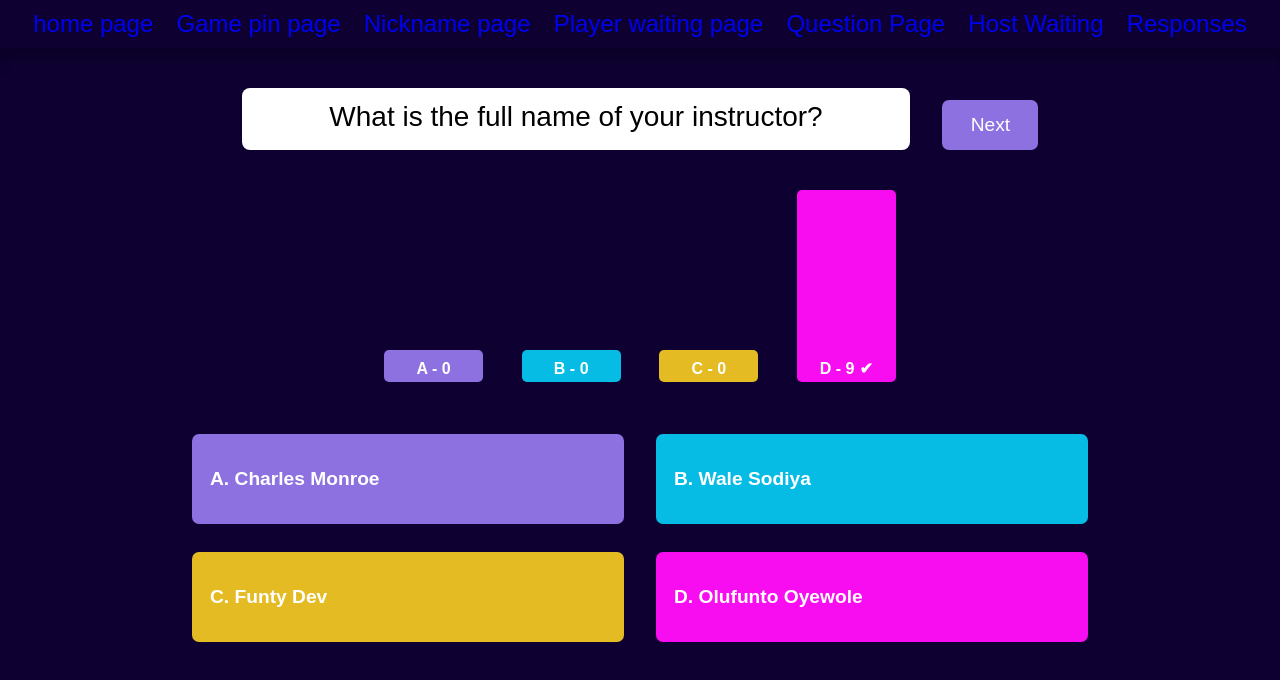
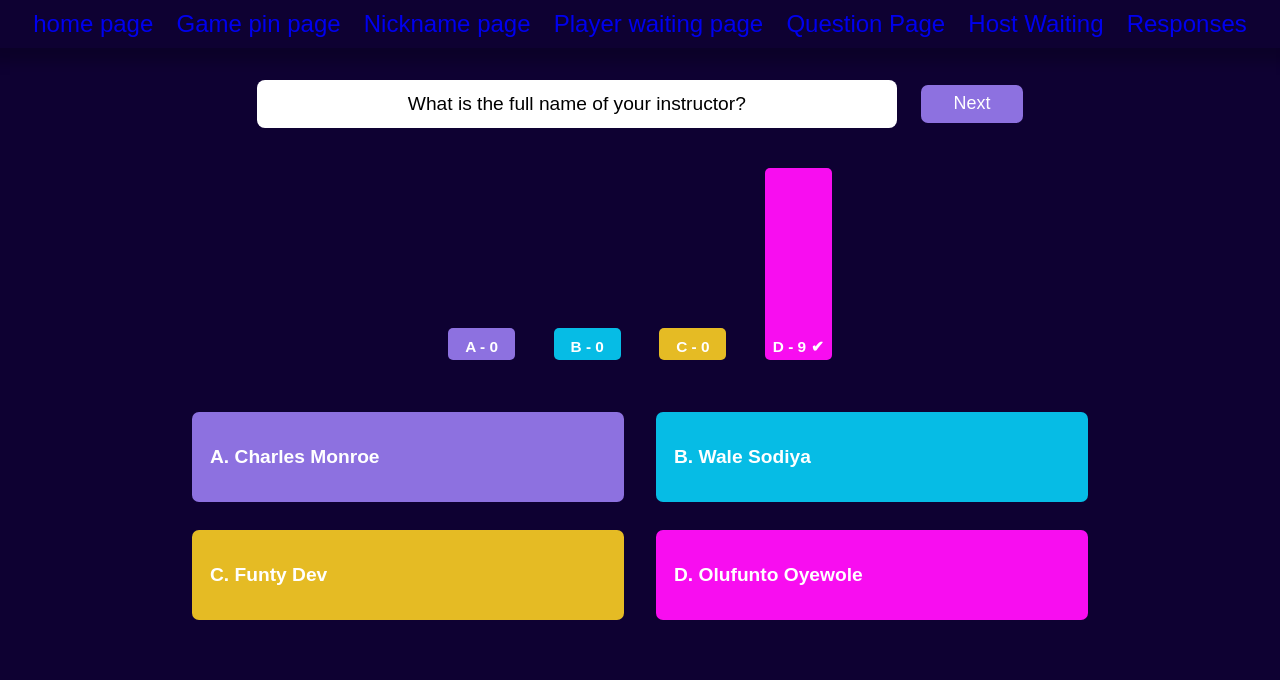
Before and after one commit to mr-funtor/class-kahoot, a React (Vite) app: page /responses in a window 1280 px wide. Shown: the top 680 px of the page. Built offline with nearby package versions, Linux system fonts and the light colour scheme; a web font is replaced by a local one.

Commit message:
styling adjustments

```diff
--- a/src/pages/hostSide/responseTracker/responseTracker.module.css
+++ b/src/pages/hostSide/responseTracker/responseTracker.module.css
@@ -152,7 +152,7 @@
 .barChart {
   display: flex;
   align-items: flex-end;
-  width: 40vmax;
+  width: 30vmax;
   height: 12rem;
   margin: 40px auto;
   gap: 3vmax;
@@ -173,7 +173,7 @@
 .labels {
   color: white;
   font-weight: bold;
-  font-size: 1rem;
+  font-size: 1.2vmax;
   position: absolute;
   width: 100%;
   bottom: 4px;
@@ -185,23 +185,28 @@
 
 .questions {
   display: flex;
-  place-content: center;
-  gap: 2rem;
+  align-items: center;
+  justify-content: center;
+  gap: 1.5rem;
 }
 
 .questionBox {
   background-color: white;
   color: black;
   text-align: center;
-  width: 55%;
+  width: 50vmax;
   padding: 0.8rem;
   margin-top: 0.5rem;
   border-radius: 0.5rem;
+  font-size: 1.5vmax;
+  margin: 0;
 }
 
 .next {
-  width: 6rem;
-  font-size: 1.2rem;
+  width: 8vmax;
+  margin: 0;
+  height: 3vmax;
+  font-size: 1.4vmax;
   font-family: inherit;
   background-color: hsla(255, 64%, 66%, 1);
 }
```
